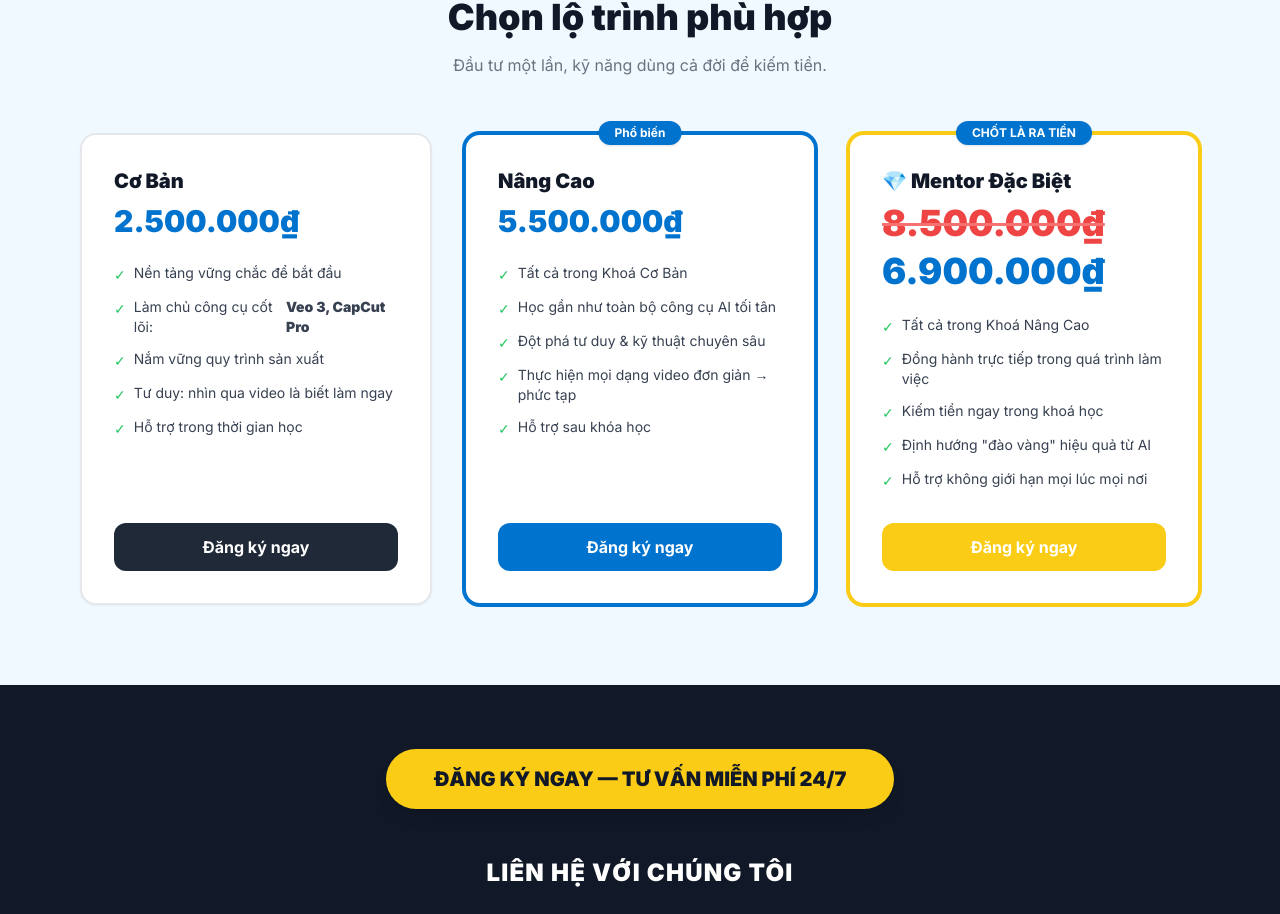
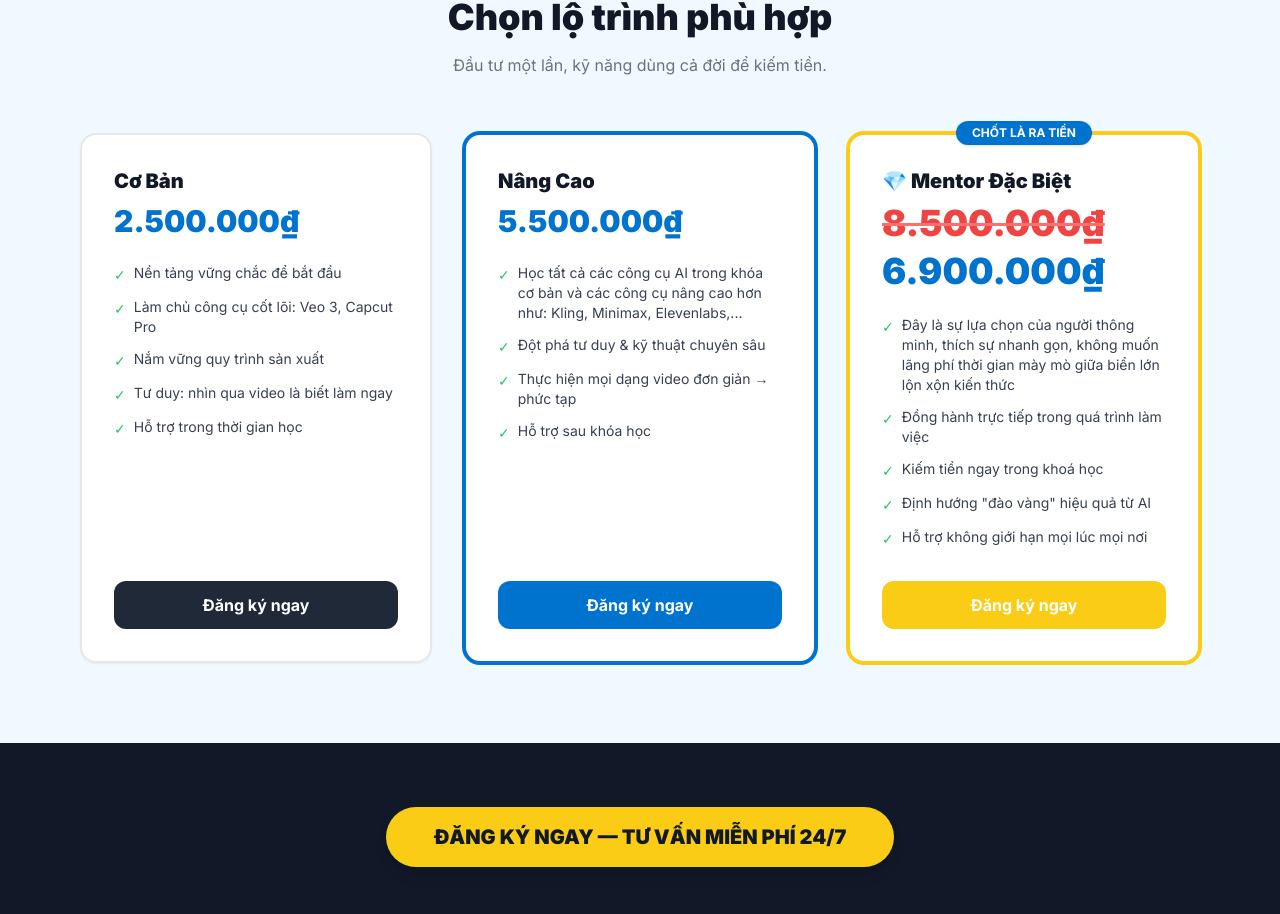
Before and after one commit to Snuc1925/Web-An, a React (Vite) app: page / in a window 1280 px wide. Shown: the part 4400-5314 px from the top of the page. Built offline with nearby package versions, Linux system fonts and the light colour scheme.

Commit message:
fix pricing

```diff
--- a/src/components/Pricing.jsx
+++ b/src/components/Pricing.jsx
@@ -8,7 +8,7 @@ const plans = [
     btnColor: 'bg-gray-800 hover:bg-gray-700',
     features: [
       'Nền tảng vững chắc để bắt đầu',
-      <>Làm chủ công cụ cốt lõi: <strong className="font-black">Veo 3, CapCut Pro</strong></>,
+      <>Làm chủ công cụ cốt lõi: Veo 3, Capcut Pro</>,
       'Nắm vững quy trình sản xuất',
       'Tư duy: nhìn qua video là biết làm ngay',
       'Hỗ trợ trong thời gian học',
@@ -18,12 +18,11 @@ const plans = [
     name: 'Nâng Cao',
     price: '5.500.000₫',
     originalPrice: null,
-    tag: 'Phổ biến',
+    tag: null,
     color: 'border-primary ring-2 ring-primary',
     btnColor: 'bg-primary hover:bg-primary-dark',
     features: [
-      'Tất cả trong Khoá Cơ Bản',
-      'Học gần như toàn bộ công cụ AI tối tân',
+      'Học tất cả các công cụ AI trong khóa cơ bản và các công cụ nâng cao hơn như: Kling, Minimax, Elevenlabs,...',
       'Đột phá tư duy & kỹ thuật chuyên sâu',
       'Thực hiện mọi dạng video đơn giản → phức tạp',
       'Hỗ trợ sau khóa học',
@@ -37,7 +36,7 @@ const plans = [
     color: 'border-yellow-400 ring-2 ring-yellow-400',
     btnColor: 'bg-yellow-400 hover:bg-yellow-300 text-gray-900',
     features: [
-      'Tất cả trong Khoá Nâng Cao',
+      'Đây là sự lựa chọn của người thông minh, thích sự nhanh gọn, không muốn lãng phí thời gian mày mò giữa biển lớn lộn xộn kiến thức',
       'Đồng hành trực tiếp trong quá trình làm việc',
       'Kiếm tiền ngay trong khoá học',
       'Định hướng "đào vàng" hiệu quả từ AI',
```
